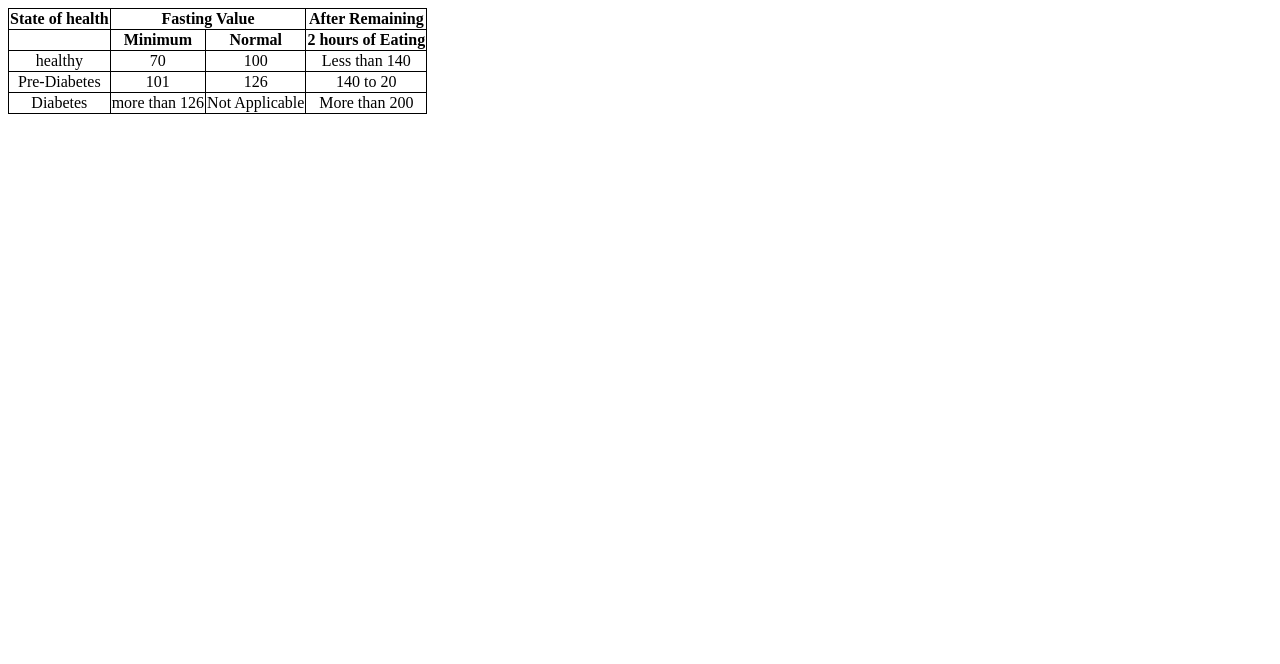
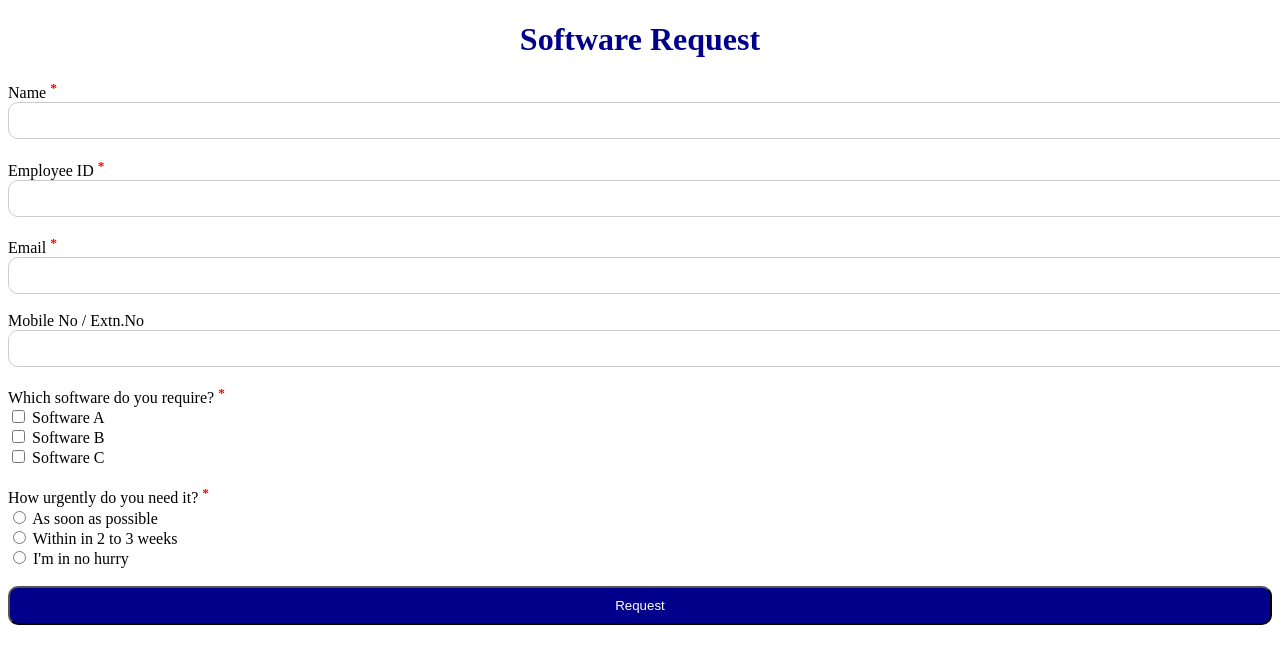
Before and after one commit to PradeeshKumarR/Netlify, a plain HTML site: page index.html in a window 1280 px wide. Drawn offline with Linux system fonts and the light colour scheme.

Commit message:
Update index.html

```diff
--- a/index.html
+++ b/index.html
@@ -4,52 +4,67 @@
     <meta charset="UTF-8" />
     <meta name="viewport" content="width=device-width, initial-scale=1.0" />
     <title>Document</title>
-    <style>
-      table,
-      th,
-      td {
-        border: 1px solid black;
-        border-collapse: collapse;
-      }
-      td {
-        text-align: center;
-      }
-    </style>
   </head>
   <body>
-    <!-- <script src="script.js"></script> -->
-    <table>
-      <thead>
-        <th>State of health</th>
-        <th colspan="2">Fasting Value</th>
-        <th>After Remaining</th>
-      </thead>
-      <thead>
-        <th></th>
-        <th>Minimum</th>
-        <th>Normal</th>
-        <th>2 hours of Eating</th>
-      </thead>
-      <tbody>
-        <tr>
-          <td>healthy</td>
-          <td>70</td>
-          <td>100</td>
-          <td>Less than 140</td>
-        </tr>
-        <tr>
-          <td>Pre-Diabetes</td>
-          <td>101</td>
-          <td>126</td>
-          <td>140 to 20</td>
-        </tr>
-        <tr>
-          <td>Diabetes</td>
-          <td>more than 126</td>
-          <td>Not Applicable</td>
-          <td>More than 200</td>
-        </tr>
-      </tbody>
-    </table>
+    <h1>Software Request</h1>
+    <form action="post">
+      <label for="name">Name <sup>*</sup></label
+      ><br />
+      <input type="text" id="name" name="name" /><br /><br />
+      <label for="empid">Employee ID <sup>*</sup></label
+      ><br />
+      <input type="text" id="empid" name="empid" /><br /><br />
+      <label for="email">Email <sup>*</sup></label
+      ><br />
+      <input type="text" id="email" name="email" /><br /><br />
+      <label for="mobileno">Mobile No / Extn.No</label><br />
+      <input type="text" id="mobileno" name="mobileno" /><br /><br />
+      <div>Which software do you require? <sup>*</sup></div>
+      <input
+        type="checkbox"
+        id="software1"
+        name="software1"
+        value="Software A"
+      />
+      <label for="software1"> Software A</label><br />
+      <input
+        type="checkbox"
+        id="software2"
+        name="software2"
+        value="Software B"
+      />
+      <label for="software2"> Software B</label><br />
+      <input
+        type="checkbox"
+        id="software3"
+        name="software3"
+        value="Software C"
+      />
+      <label for="software3"> Software C</label><br /><br />
+      <div>How urgently do you need it? <sup>*</sup></div>
+      <input
+        type="radio"
+        id="asap"
+        name="requirement_within"
+        value="As soon as possible"
+      />
+      <label for="asap">As soon as possible</label><br />
+      <input
+        type="radio"
+        id="within2or3weeks"
+        name="requirement_within"
+        value="Within in 2 to 3 weeks"
+      />
+      <label for="within2or3weeks">Within in 2 to 3 weeks</label><br />
+      <input
+        type="radio"
+        id="nohurry"
+        name="requirement_within"
+        value="I'm in no hurry"
+      />
+      <label for="nohurry">I'm in no hurry</label><br /><br />
+      <input type="submit" value="Request" />
+    </form>
+    <link rel="stylesheet" href="https://github.com/PradeeshKumarR/Netlify/blob/main/style.css" />
   </body>
 </html>
```
